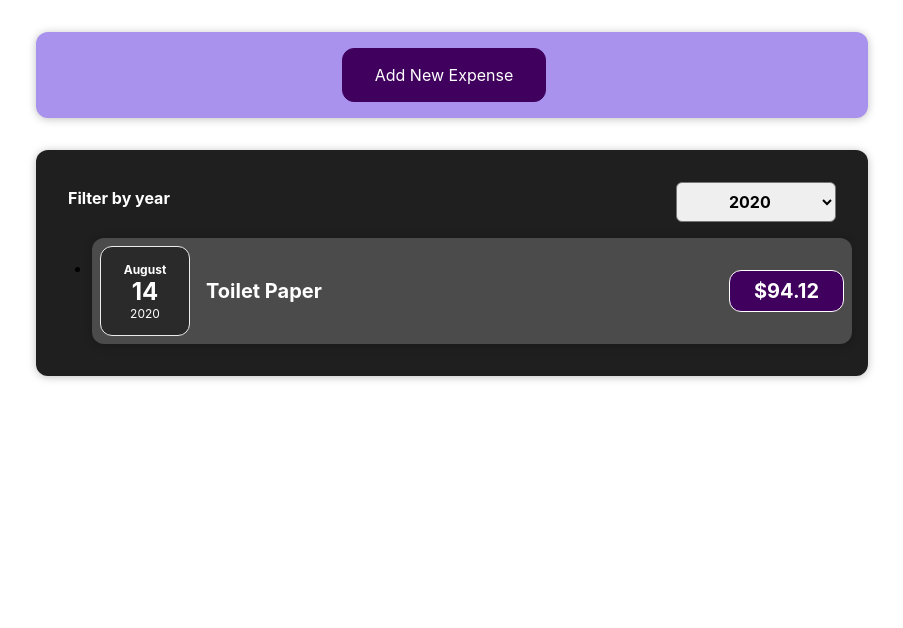
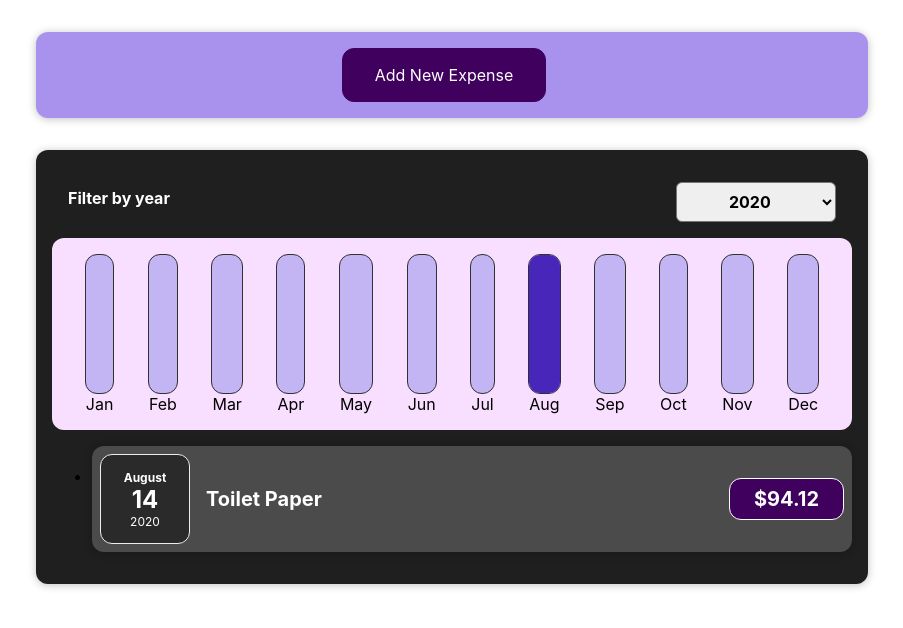
Before and after one commit to jeffadavid/expense_tracker, a React (Create React App) app: page / in a window 1280 px wide. Shown: the top 628 px of the page, without its empty margins (188-1091 px from the left). Built offline with nearby package versions, Linux system fonts and the light colour scheme.

Commit message:
Added the expense chart component that roots from the Expenses component to connect the chart component and chartbar component

```diff
--- a/src/components/Chart/Chart.js
+++ b/src/components/Chart/Chart.js
@@ -1,20 +1,25 @@
 import React from 'react';
 import ChatBar from './ChatBar';
-import '../../css/Expense/Chart.css',
+import '../../css/Expense/Chart.css';
 
-const Chart = () => {
+const Chart = props => {
+
+  //converting the props obejct to an array of individual values, then spread the array into individual numbers inorder to use Math.max()
+  const dataPointValues = props.dataPoints.map(dataPoint => dataPoint.value);
+  const totalMaximum = Math.max(...dataPointValues);
+
   return (
     <div className='chart'>
       {props.dataPoints.map( datapoint =>
           <ChatBar
             key={datapoint.label}
             value={datapoint.value}
-            maxValue={null}
+            maxValue={totalMaximum}
             label={datapoint.label}
           />
         )}
     </div>
   )
-}
+};
 
 export default Chart;
--- a/src/components/Chart/ChatBar.js
+++ b/src/components/Chart/ChatBar.js
@@ -1,13 +1,14 @@
 import React from 'react';
-import '../../css/Expense/ChatBar.css';
+import '../../css/Expense/ChartBar.css';
 
 const ChatBar = (props) => {
 
-    let barFillHeight = '0%';
+  let barFillHeight = '0%';
 
-    if(props.max > 0){
-        barFillHeight = Math.round((props.value / props.maxValue) * 100) + '%';
-    }
+  if(props.maxValue > 0){
+      barFillHeight = Math.round((props.value / props.maxValue) * 100) + '%';
+  }
+
   return (
     <div className='chart-bar'>
       <div className='chart-bar__inner'>
@@ -19,6 +20,6 @@ const ChatBar = (props) => {
       <div className='chart-bar__lebal'>{props.label}</div>
     </div>
   )
-}
+};
 
 export default ChatBar;
--- a/src/components/Expense/ExpenseChart.js
+++ b/src/components/Expense/ExpenseChart.js
@@ -2,8 +2,28 @@ import React from 'react';
 import Chart from '../Chart/Chart';
 
 const ExpenseChart = (props) => {
+  const chartDataPoints = [
+    { label: 'Jan', value: 0 },
+    { label: 'Feb', value: 0 },
+    { label: 'Mar', value: 0 },
+    { label: 'Apr', value: 0 },
+    { label: 'May', value: 0 },
+    { label: 'Jun', value: 0 },
+    { label: 'Jul', value: 0 },
+    { label: 'Aug', value: 0 },
+    { label: 'Sep', value: 0 },
+    { label: 'Oct', value: 0 },
+    { label: 'Nov', value: 0 },
+    { label: 'Dec', value: 0 },
+  ];
+
+  for (const expense of props.expenses) {
+    const expenseMonth = expense.date.getMonth(); // starting at 0 => January => 0
+    chartDataPoints[expenseMonth].value += expense.amount;
+  }
+
   return (
-    <Chart />
+    <Chart dataPoints={chartDataPoints} />
   )
 }
 
--- a/src/components/Expense/Expenses.js
+++ b/src/components/Expense/Expenses.js
@@ -2,6 +2,7 @@ import React, { useState } from 'react';
 import '../../css/Expense/Expenses.css';
 import ExpensesFilter from './ExpensesFilter';
 import ExpensesList from './ExpensesList';
+import ExpenseChart from './ExpenseChart';
 import Card from '../UI/Card';
 
 function Expenses(props) {
@@ -23,7 +24,7 @@ function Expenses(props) {
         selected={filteredYear}
         onChangeFilter={filterChangeHandler}
       />
-
+      <ExpenseChart expenses={filteredExpense} />
       <ExpensesList items={filteredExpense} />
     </Card>
     </div>
--- a/src/components/NewExpense/ExpenseForm.js
+++ b/src/components/NewExpense/ExpenseForm.js
@@ -85,6 +85,7 @@ const ExpenseForm = (props) => {
             </div>
         </div>
         <div className='new-expense__actions'>
+            <button type='button' onClick={props.onCancel}>Cancel</button>
             <button type='submit'>Add Expense</button>
         </div>
     </form>
--- a/src/components/NewExpense/NewExpense.js
+++ b/src/components/NewExpense/NewExpense.js
@@ -20,7 +20,7 @@ const NewExpense = (props) => {
     };
 
     const stopEditingHandler = () => {
-      isEditing(false);
+      setIsEditing(false);
     };
 
   return (
```
